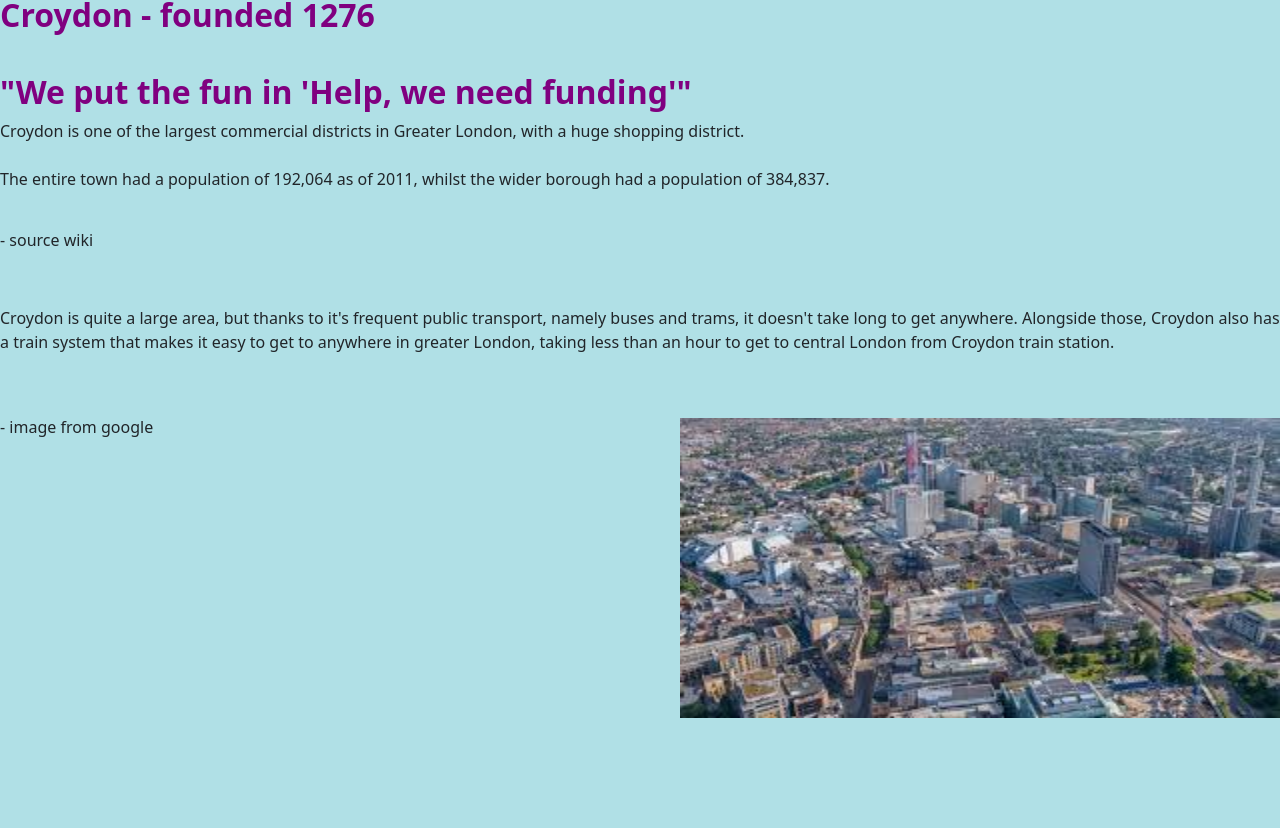
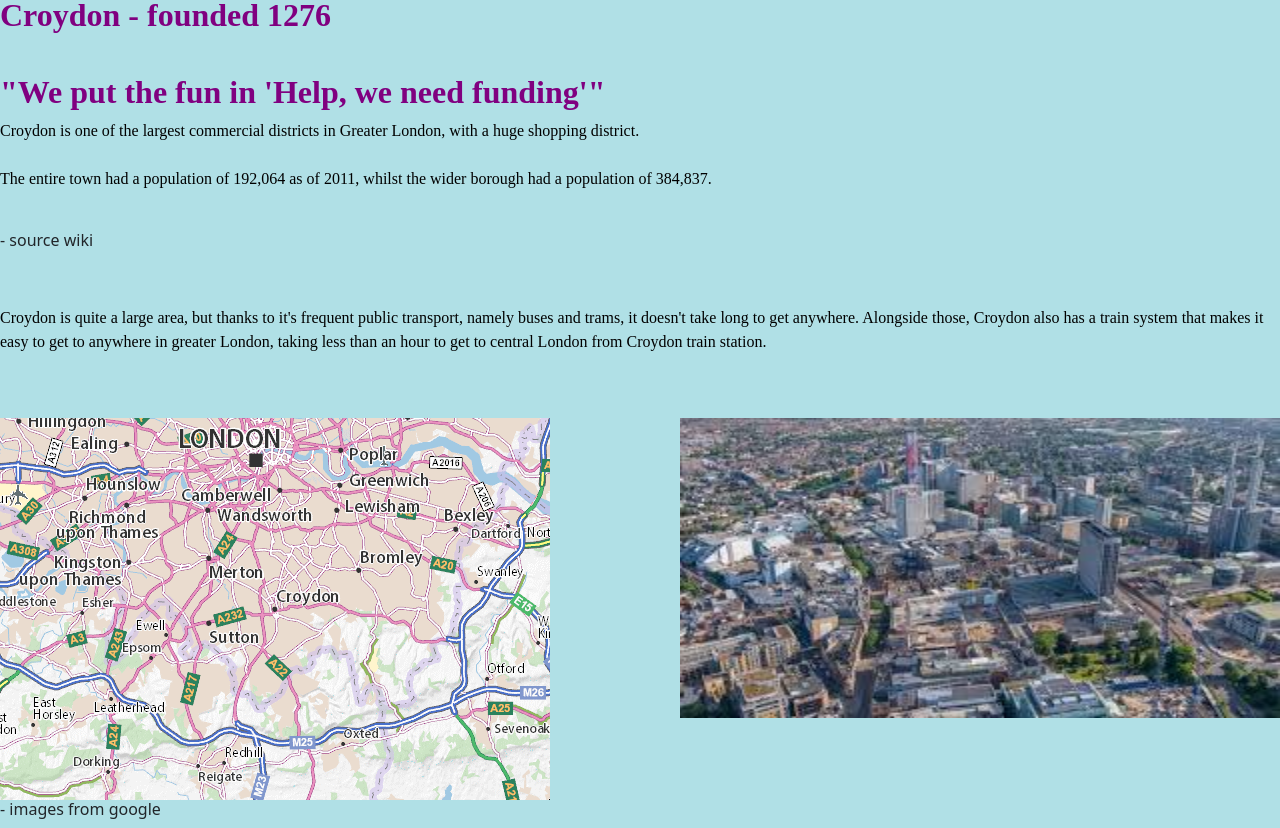
Before and after one commit to NuminousNonentity/Web-Dev-html, a website: page Assessment/public/index.html in a window 1280 px wide. Shown: the part 116-944 px from the top of the page. Before the commit the page ends 834 px from the top, so only its background shows below. Drawn offline with nearby package versions, Linux system fonts and the light colour scheme.

Commit message:
General updates and corrections - plus updated fonts so it's easier to read

```diff
--- a/Assessment/public/index.html
+++ b/Assessment/public/index.html
@@ -37,13 +37,16 @@
   <p>
      Croydon is one of the largest commercial districts in Greater London, with a huge shopping district.<br></br>
     The entire town had a population of 192,064 as of 2011, whilst the wider borough had a population of 384,837. <br></br>
+  </p>
     <h6> - source wiki </h6><br></br>
-    Croydon is quite a large area, but thanks to it's frequent public transport, namely buses and trams, it doesn't take long to get anywhere. Alongside those, Croydon also has a train system that makes it easy to get to anywhere in greater London, taking less than an hour to get to central London from Croydon train station.
+  <p> Croydon is quite a large area, but thanks to it's frequent public transport, namely buses and trams, it doesn't take long to get anywhere. Alongside those, Croydon also has a train system that makes it easy to get to anywhere in greater London, taking less than an hour to get to central London from Croydon train station.
   </p>
 
   <br></br>
   <img src="img/croydon1.jpg" alt="Croydon" id = "Image"> <!--Fetching an image from the img folder via it's name-->
-  <h6> - image from google </h6>
+  <img src="img/Cmap.png" alt="Croydon"> <!--Fetching an image from the img folder via it's name-->
+
+  <h6> - images from google </h6>
 
 </body>
 
--- a/Assessment/public/style.css
+++ b/Assessment/public/style.css
@@ -4,10 +4,17 @@ body{
 
 h1{
     color: black; /*Gives text in the h1 tag the colour black*/
+    font-family: 'Times New Roman', Times, serif; /*Chnages the font of the text*/
 }
 
 h2{
-    color: purple /*Makes text in the h2 tag purple*/
+    color: purple; /*Makes text in the h2 tag purple*/
+    font-family: 'Times New Roman', Times, serif;
+}
+
+p{
+    color: black;
+    font-family: 'Times New Roman', Times, serif;
 }
 
 .container{
```
Also changed, not shown: Assessment/public/history.html (+4 -0 lines), Assessment/public/visit.html (+4 -4 lines), Assessment/public/img/Cmap.png (added).
